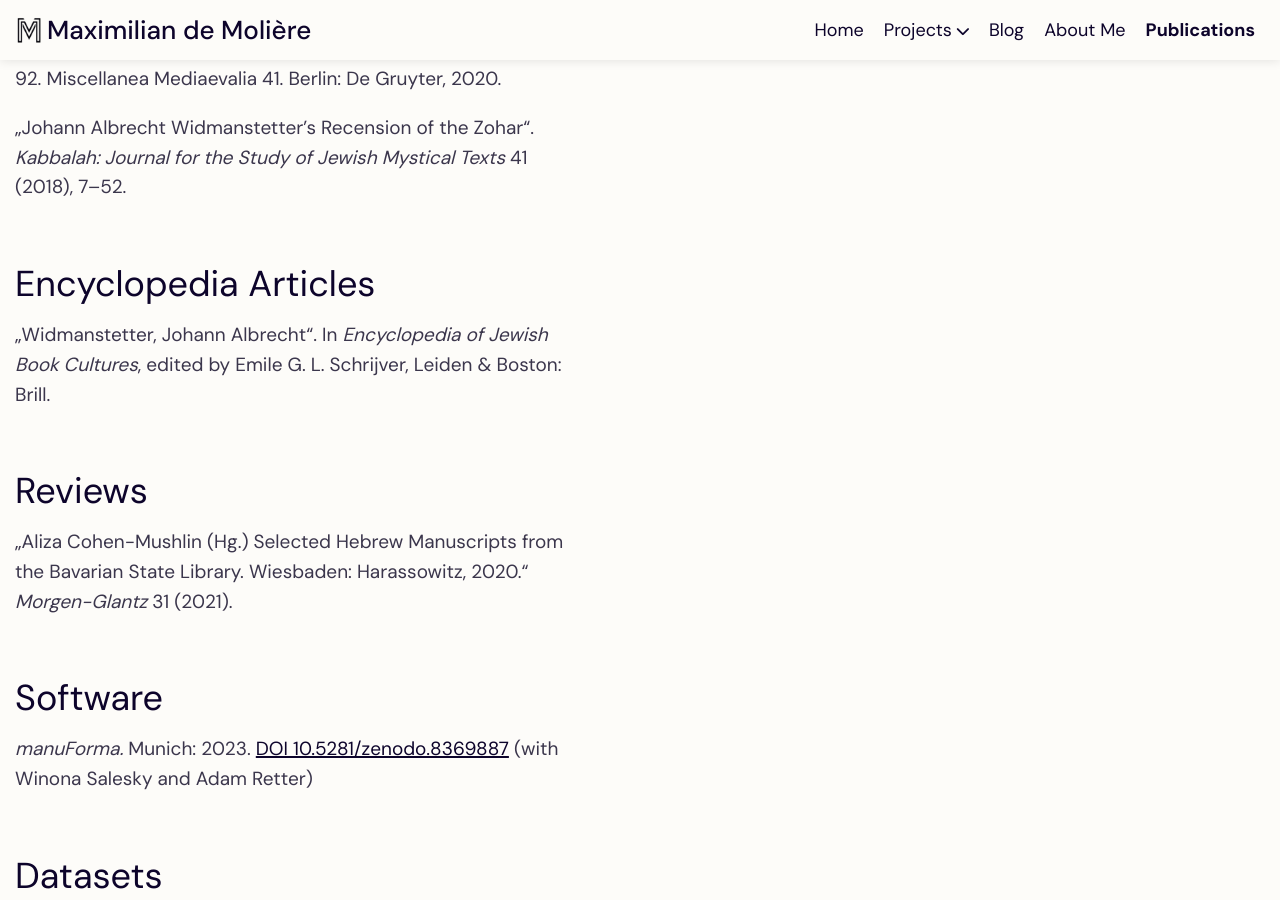
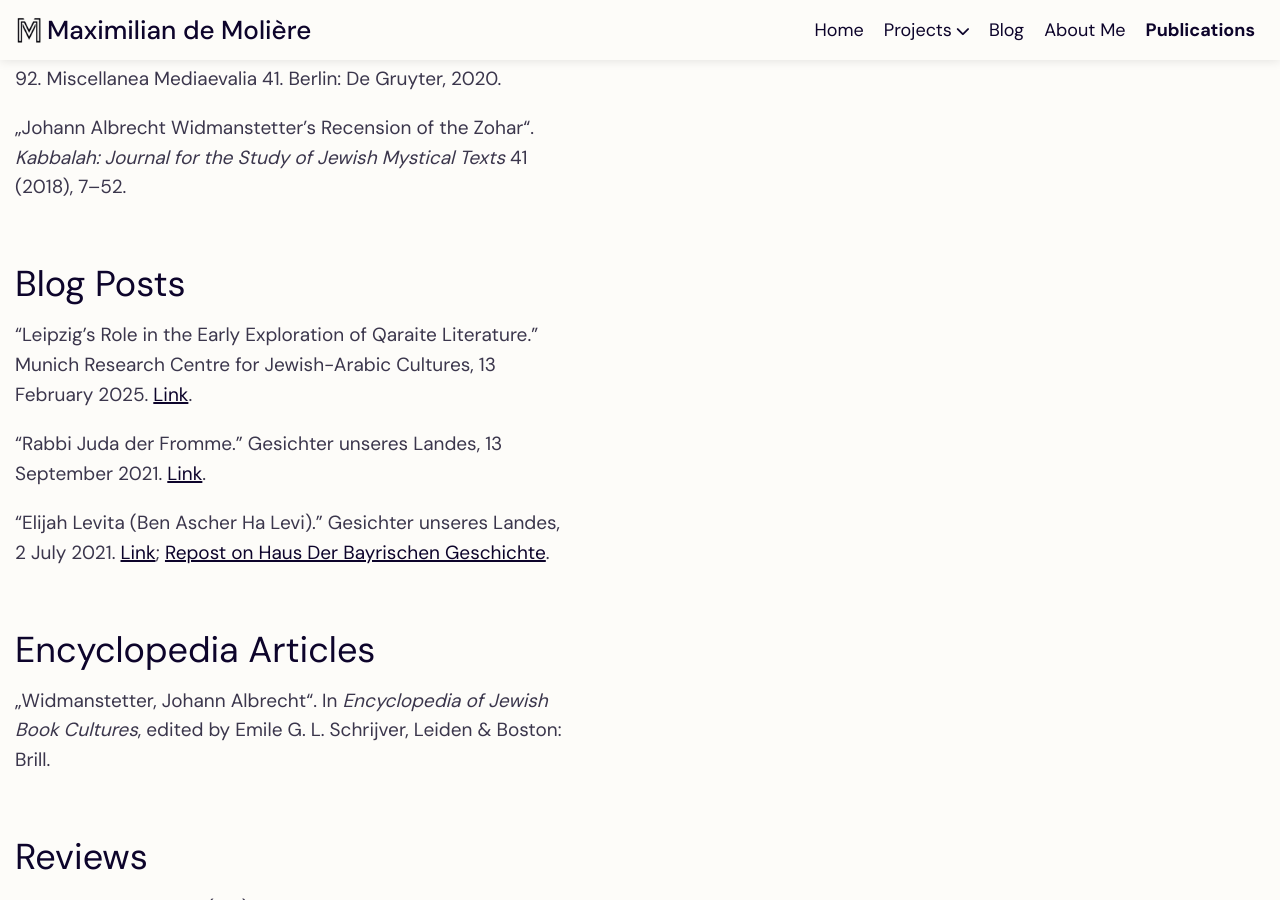
Before and after one commit to mMoliere/mmoliere.github.io, a Jekyll site: the page built from pages/publications.md, in a window 1280 px wide and 900 px high, scrolled down 1595 px. Built offline with Jekyll 4.4.1, drawn with Linux system fonts in a browser that asks for light colours; some of the changed text lies outside the part shown.

Commit message:
Added blog posts

```diff
--- a/_config.yml
+++ b/_config.yml
@@ -184,5 +184,5 @@ footer:
 bottom:
   enable_bottom: true # show/hide the entire bottom (below the footer)
   enable_bottom_menu: true # if enabled, the bottom menu can be edited in `_data/menu.yml`
-  copyright_text: "© 2024 Maximilian de Molière"
+  copyright_text: "© 2026 Maximilian de Molière"
   show_rss_icon: false
--- a/pages/publications.md
+++ b/pages/publications.md
@@ -29,6 +29,15 @@ gallery:
 
 „Johann Albrecht Widmanstetter’s Recension of the Zohar“. *Kabbalah: Journal for the Study of Jewish Mystical Texts* 41 (2018), 7–52.
 
+# Blog Posts
+
+“Leipzig’s Role in the Early Exploration of Qaraite Literature.” Munich Research Centre for Jewish-Arabic Cultures, 13 February 2025. [Link](https://www.jewisharabiccultures.fak12.uni-muenchen.de/leipzigs-role-in-the-early-exploration-of-qaraite-literature/).
+
+“Rabbi Juda der Fromme.” Gesichter unseres Landes, 13 September  2021. [Link](https://www.hss.de/news/detail/gesichter-unseres-landes-rabbi-juda-der-fromme-news7963/).
+
+
+“Elijah Levita (Ben Ascher Ha Levi).” Gesichter unseres Landes, 2 July 2021. [Link](https://www.hss.de/news/detail/gesichter-unseres-landes-elijah-levita-news7798/);  [Repost on Haus Der Bayrischen Geschichte](https://hdbg.eu/biografien/detail/elijah-levita-ben-ascher-ha-levi/10146).
+
 
 # Encyclopedia Articles
 
```
Also changed, not shown: pages/about.md (+1 -1 lines), 1 other file.
